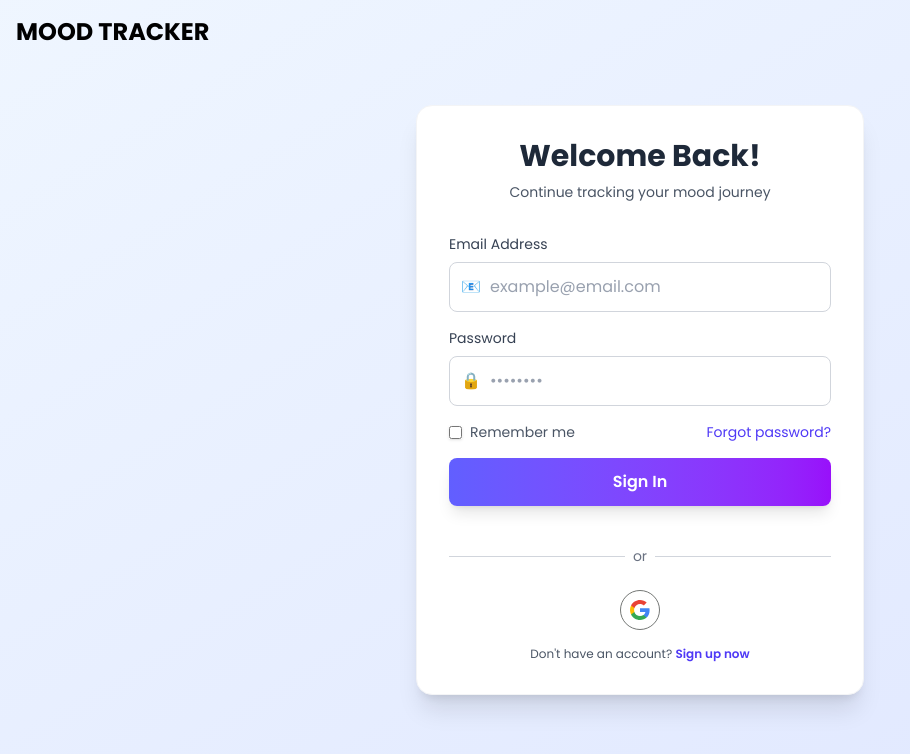
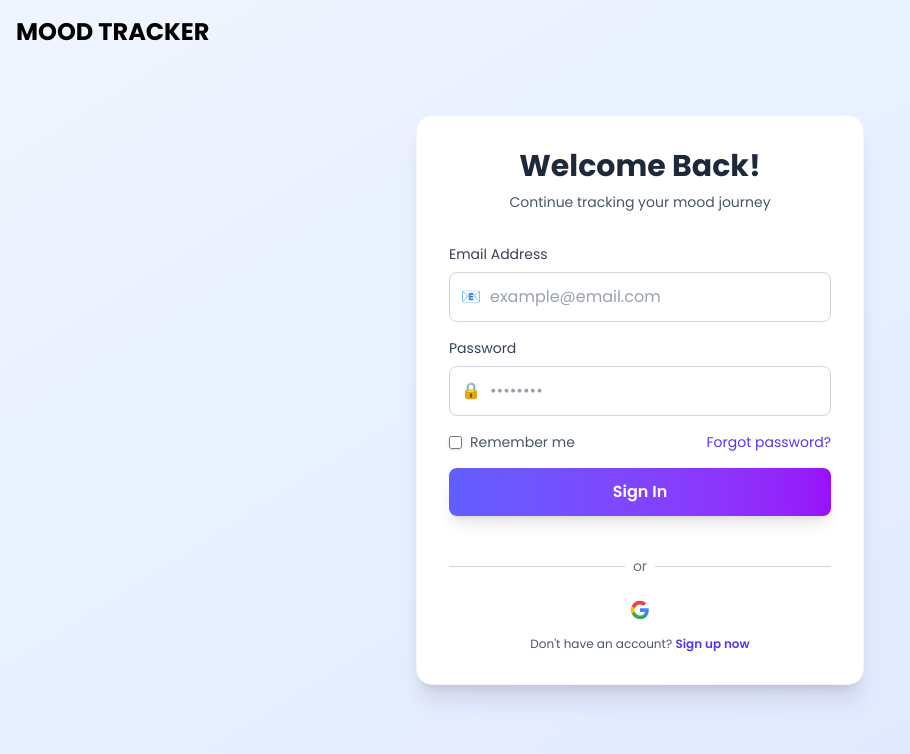
Before and after one commit to dilaraacelik/mood-tracker, a Next.js app: page /login in a window 1280 px wide. Shown: the top 754 px of the page, without its empty margins (0-910 px from the left). Built offline with nearby package versions, Linux system fonts and the light colour scheme.

Commit message:
fix build for deployment

```diff
--- a/src/app/auth/confirm/page.tsx
+++ b/src/app/auth/confirm/page.tsx
@@ -19,7 +19,7 @@
 
         try {
           const { error } = await supabase.auth.verifyOtp({
-            type: type as any,
+            type: type as 'signup' | 'email_change',
             token_hash,
           })
 
--- a/src/app/components/Login.tsx
+++ b/src/app/components/Login.tsx
@@ -122,7 +122,12 @@
                     {/* Google Login */}
                     <div className='flex justify-center'>
                         <button className="btn btn-outline-dark d-flex align-items-center gap-2">
-                            <img src={"/icons/web_light_rd_na.svg"} alt="Google"/>
+                            <svg width="20" height="20" viewBox="0 0 24 24" fill="none" xmlns="http://www.w3.org/2000/svg">
+                                <path d="M22.56 12.25c0-.78-.07-1.53-.2-2.25H12v4.26h5.92c-.26 1.37-1.04 2.53-2.21 3.31v2.77h3.57c2.08-1.92 3.28-4.74 3.28-8.09z" fill="#4285F4"/>
+                                <path d="M12 23c2.97 0 5.46-.98 7.28-2.66l-3.57-2.77c-.98.66-2.23 1.06-3.71 1.06-2.86 0-5.29-1.93-6.16-4.53H2.18v2.84C3.99 20.53 7.7 23 12 23z" fill="#34A853"/>
+                                <path d="M5.84 14.09c-.22-.66-.35-1.36-.35-2.09s.13-1.43.35-2.09V7.07H2.18C1.43 8.55 1 10.22 1 12s.43 3.45 1.18 4.93l2.85-2.22.81-.62z" fill="#FBBC05"/>
+                                <path d="M12 5.38c1.62 0 3.06.56 4.21 1.64l3.15-3.15C17.45 2.09 14.97 1 12 1 7.7 1 3.99 3.47 2.18 7.07l3.66 2.84c.87-2.6 3.3-4.53 6.16-4.53z" fill="#EA4335"/>
+                            </svg>
                         </button>
                     </div>
                 </form>
@@ -130,7 +135,7 @@
                 {/* Sign Up Link */}
                 <div className="mt-4 text-center">
                     <p className="text-gray-600 text-xs">
-                    Don't have an account?{' '}
+                    Don&apos;t have an account?{' '}
                     <a href="/register" className="text-indigo-600 hover:text-indigo-500 font-semibold">
                         Sign up now
                     </a>
--- a/src/app/components/MainPage.tsx
+++ b/src/app/components/MainPage.tsx
@@ -34,7 +34,7 @@
         {/* Header */}
         <div className='text-center mb-12'>
           <h1 className='text-4xl font-bold text-black mb-2'>
-            How You Doin'?
+            How You Doin&apos;?
           </h1>
           <p className='text-gray-600 text-lg'>Track your mood and thoughts for today</p>
         </div>
--- a/src/app/components/Sidebar.tsx
+++ b/src/app/components/Sidebar.tsx
@@ -1,11 +1,10 @@
 'use client'
 
-import React, { useEffect, useState } from 'react'
+import React from 'react'
+import Image from 'next/image'
 import Calendar from 'react-calendar'
 import '../calender.css'
 import Quotes from '../../../_components/Quotes'
-import { getMoods } from '../actions/mood'
-import { getMoodColor } from '../utils/statistics'
 import { getLocalDateString } from '../utils/date'
 import { getMoodList } from '../utils/mood'
 
@@ -36,10 +35,12 @@
     return (
       <div className="mood-emoji flex justify-center items-center mt-1">
         {moodIcon && (
-          <img
+          <Image
             src={moodIcon.icon}
             alt={mood.mood}
-            className="w-4 h-4 opacity-90 drop-shadow-sm"
+            width={16}
+            height={16}
+            className="opacity-90 drop-shadow-sm"
           />
         )}
       </div>
```
Also changed, not shown: 1 other file (tests, documents, lock files or other folders).
